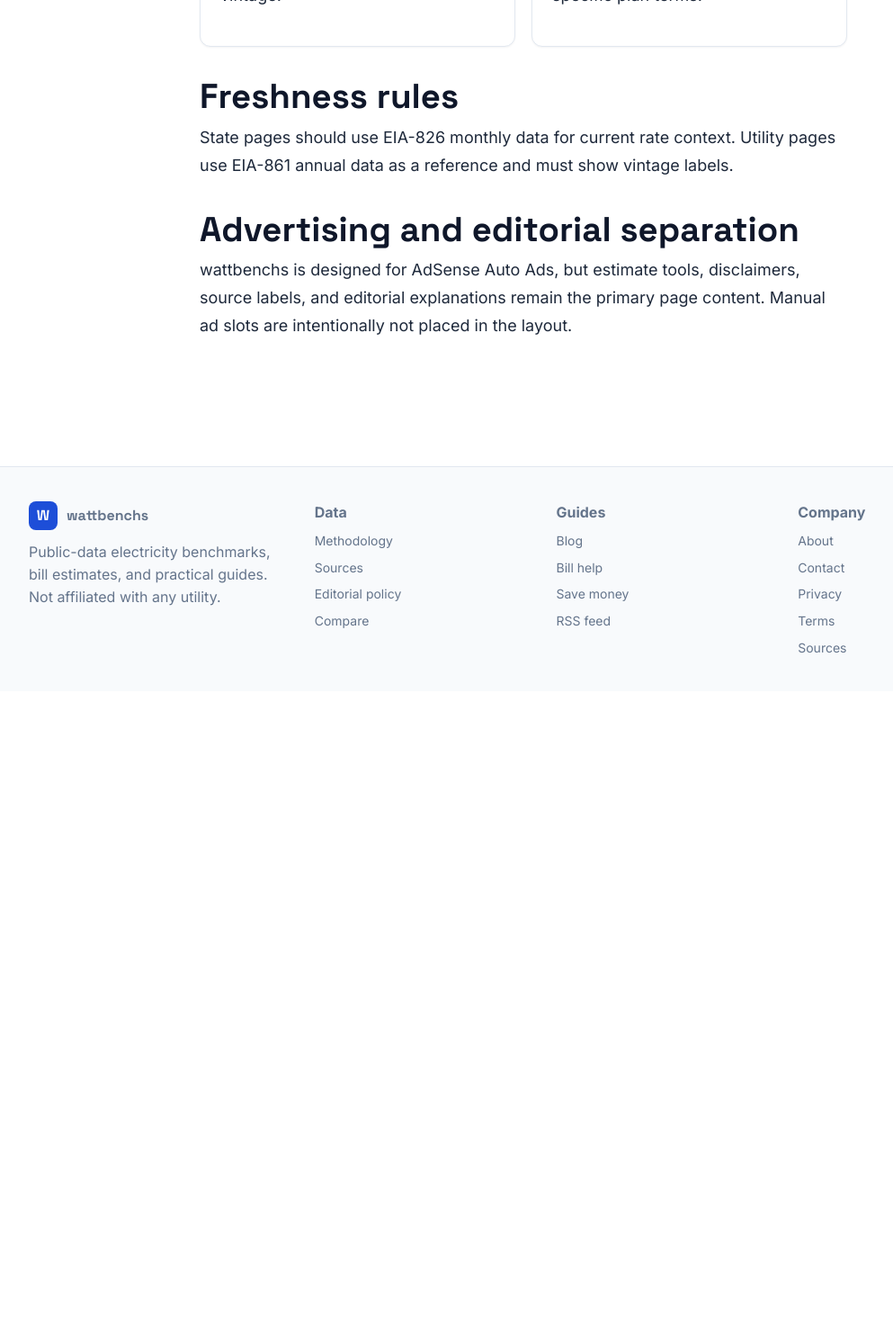
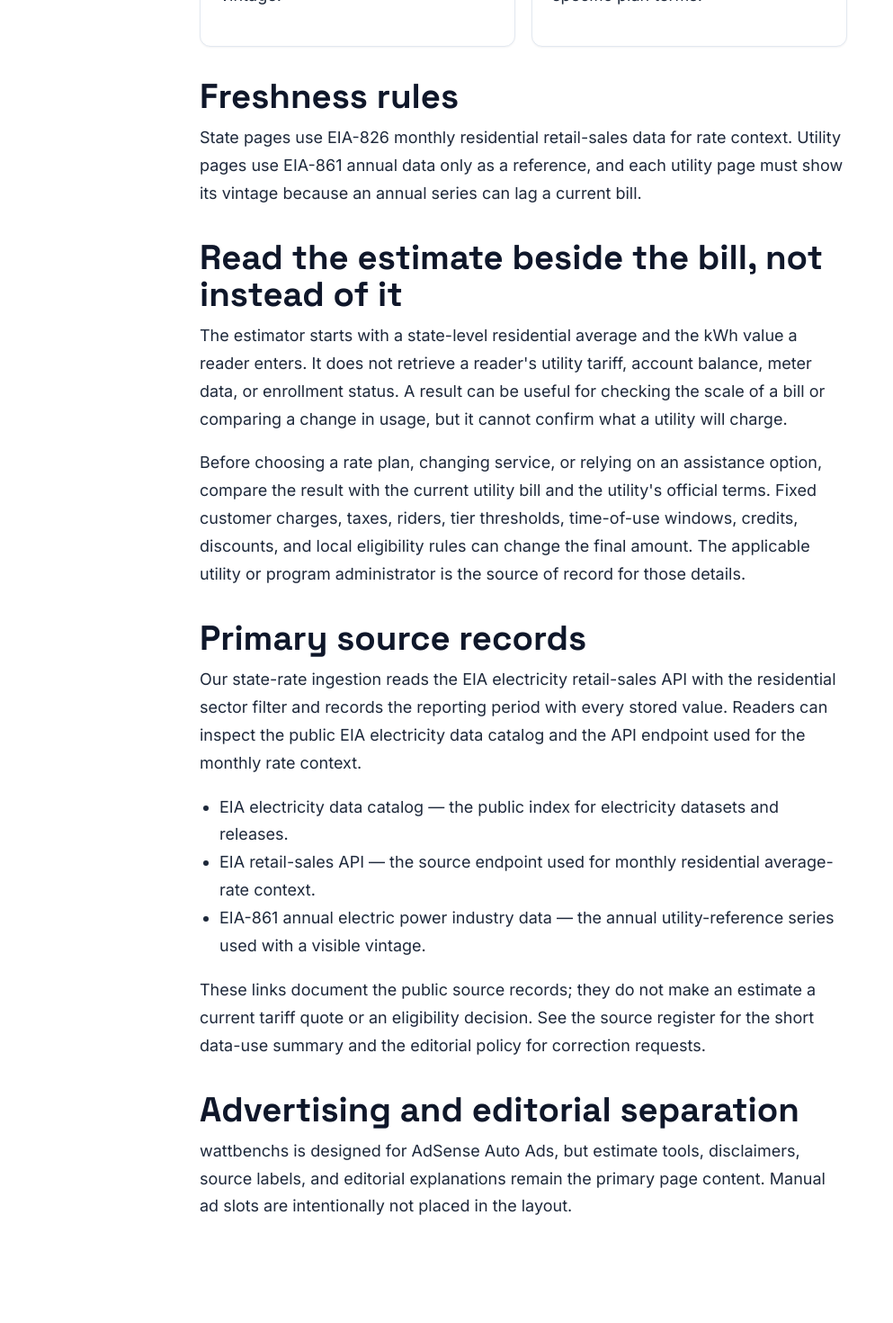
Before and after one commit to lsk7209/electonic, a Next.js app: page /methodology in a window 1280 px wide. Shown: the part 780-2250 px from the top of the page at 90% size, without its empty margins (58-1051 px from the left). Before the commit the page ends 1548 px from the top, so only its background shows below. Built offline with nearby package versions, Linux system fonts and the light colour scheme; no server answers.

Commit message:
content: clarify EIA source methodology

```diff
--- a/app/methodology/page.tsx
+++ b/app/methodology/page.tsx
@@ -1,4 +1,5 @@
 import type { Metadata } from "next";
+import Link from "next/link";
 import { SourceBadge } from "@/components/SourceBadge";
 import { pageMetadata } from "@/lib/seo";
 
@@ -27,7 +28,18 @@ export default function MethodologyPage() {
             <div className="card card-pad"><h3 className="caution">Excluded</h3><p>Fixed fees, tiered pricing, taxes, time-of-use details, discounts, and specific plan terms.</p></div>
           </div>
           <h2>Freshness rules</h2>
-          <p>State pages should use EIA-826 monthly data for current rate context. Utility pages use EIA-861 annual data as a reference and must show vintage labels.</p>
+          <p>State pages use EIA-826 monthly residential retail-sales data for rate context. Utility pages use EIA-861 annual data only as a reference, and each utility page must show its vintage because an annual series can lag a current bill.</p>
+          <h2>Read the estimate beside the bill, not instead of it</h2>
+          <p>The estimator starts with a state-level residential average and the kWh value a reader enters. It does not retrieve a reader&apos;s utility tariff, account balance, meter data, or enrollment status. A result can be useful for checking the scale of a bill or comparing a change in usage, but it cannot confirm what a utility will charge.</p>
+          <p>Before choosing a rate plan, changing service, or relying on an assistance option, compare the result with the current utility bill and the utility&apos;s official terms. Fixed customer charges, taxes, riders, tier thresholds, time-of-use windows, credits, discounts, and local eligibility rules can change the final amount. The applicable utility or program administrator is the source of record for those details.</p>
+          <h2>Primary source records</h2>
+          <p>Our state-rate ingestion reads the EIA electricity retail-sales API with the residential sector filter and records the reporting period with every stored value. Readers can inspect the public EIA electricity data catalog and the API endpoint used for the monthly rate context.</p>
+          <ul>
+            <li><a href="https://www.eia.gov/electricity/data.php" target="_blank" rel="noreferrer">EIA electricity data catalog</a> — the public index for electricity datasets and releases.</li>
+            <li><a href="https://api.eia.gov/v2/electricity/retail-sales/data/" target="_blank" rel="noreferrer">EIA retail-sales API</a> — the source endpoint used for monthly residential average-rate context.</li>
+            <li><a href="https://www.eia.gov/electricity/data/eia861/" target="_blank" rel="noreferrer">EIA-861 annual electric power industry data</a> — the annual utility-reference series used with a visible vintage.</li>
+          </ul>
+          <p>These links document the public source records; they do not make an estimate a current tariff quote or an eligibility decision. See <Link href="/sources">the source register</Link> for the short data-use summary and <Link href="/editorial-policy">the editorial policy</Link> for correction requests.</p>
           <h2>Advertising and editorial separation</h2>
           <p>wattbenchs is designed for AdSense Auto Ads, but estimate tools, disclaimers, source labels, and editorial explanations remain the primary page content. Manual ad slots are intentionally not placed in the layout.</p>
         </div>
--- a/components/SourceBadge.tsx
+++ b/components/SourceBadge.tsx
@@ -8,6 +8,7 @@ export function SourceBadge({ vintage = VINTAGE }: { vintage?: number }) {
       <span className="chip">Data: {vintage}</span>
       <span className="chip">Updated: {UPDATED}</span>
       <Link className="chip" href="/methodology">Methodology</Link>
+      <Link className="chip" href="/sources">Sources</Link>
     </div>
   );
 }
```
Also changed, not shown: app/sources/page.tsx (+12 -3 lines), scripts/validate-articles.mjs (+27 -0 lines).
